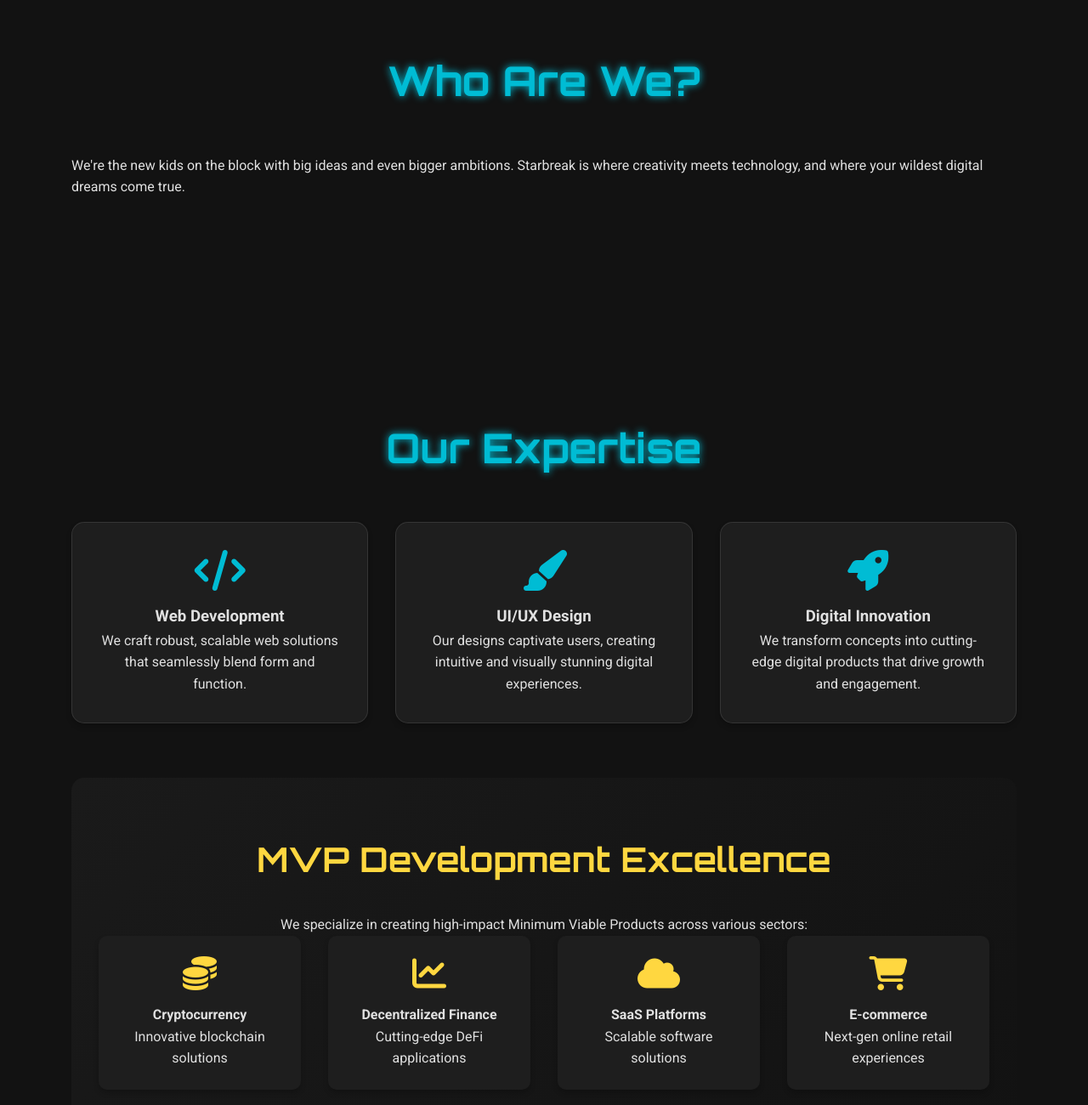
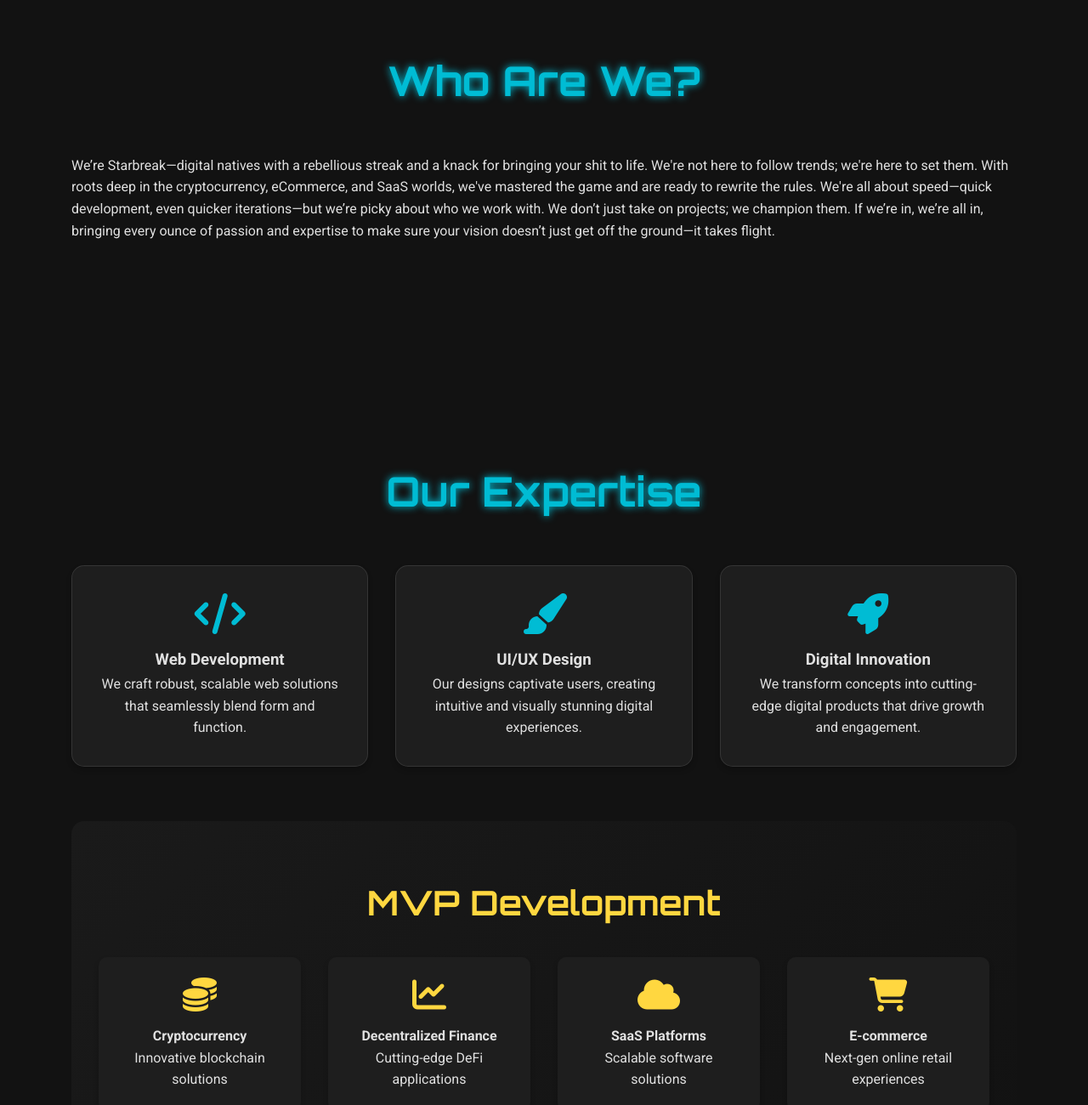
Before and after one commit to transacts/starbreak-site-final-html, a plain HTML site: page index.html in a window 1280 px wide. Shown: the part 871-2171 px from the top of the page at 85% size. Drawn offline with Linux system fonts and the light colour scheme; a script that the page names is missing.

Commit message:
updated the text

```diff
--- a/index.html
+++ b/index.html
@@ -466,7 +466,9 @@
                 <section id="about" class="section">
                     <div class="container">
                         <h2>Who Are We?</h2>
-                        <p>We're the new kids on the block with big ideas and even bigger ambitions. Starbreak is where creativity meets technology, and where your wildest digital dreams come true.</p>
+                        <p>We’re Starbreak—digital natives with a rebellious streak and a knack for bringing your shit to life. We're not here to follow trends; we're here to set them. With roots deep in the cryptocurrency, eCommerce, and SaaS worlds, we've mastered the game and are ready to rewrite the rules.
+
+                            We're all about speed—quick development, even quicker iterations—but we’re picky about who we work with. We don’t just take on projects; we champion them. If we’re in, we’re all in, bringing every ounce of passion and expertise to make sure your vision doesn’t just get off the ground—it takes flight.</p>
                     </div>
                 </section>
 
@@ -492,8 +494,8 @@
                         </div>
 
                         <div class="mvp-section">
-                            <h3>MVP Development Excellence</h3>
-                            <p>We specialize in creating high-impact Minimum Viable Products across various sectors:</p>
+                            <h3>MVP Development</h3>
+
                             <div class="mvp-grid">
                                 <div class="mvp-item">
                                     <i class="fas fa-coins"></i>
```
